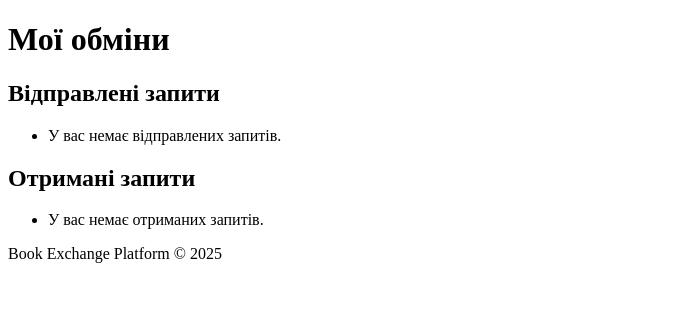
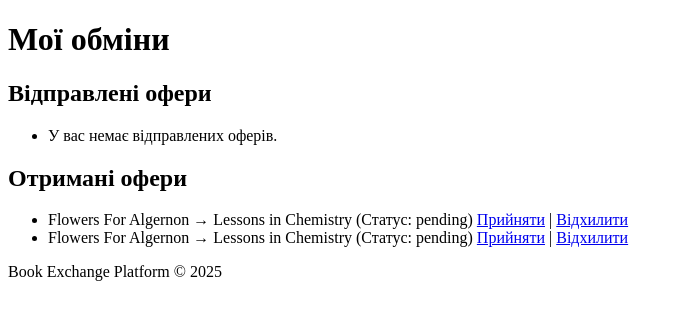
Before and after one commit to NikaDyn/book-exchange, a Django app: page /books/my-exchanges/ in a window 1280 px wide. Shown: the part 101-421 px from the top of the page, without its empty margins (0-682 px from the left). Run offline with Django 5.2, Linux system fonts and the light colour scheme; a user stored in the database is signed in; data comes from the database, SQL or seed files in the repository; both versions use the stored data as it was after the commit.

Commit message:
Second version

```diff
--- a/exchange/models.py
+++ b/exchange/models.py
@@ -35,5 +35,8 @@ class ExchangeRequest(models.Model):
     status = models.CharField(max_length=10, choices=[('pending', 'Очікує'), ('accepted', 'Прийнято'), ('rejected', 'Відхилено')], default='pending')
     created_at = models.DateTimeField(auto_now_add=True)
 
+    class Meta:
+        db_table = 'exchange_exchangerequest'
+
     def __str__(self):
         return f"{self.from_user.username} → {self.to_user.username}"
--- a/exchange/templates/exchange/my_exchanges.html
+++ b/exchange/templates/exchange/my_exchanges.html
@@ -3,21 +3,35 @@
 {% block content %}
   <h1>Мої обміни</h1>
 
-  <h2>Відправлені запити</h2>
+  <h2>Відправлені офери</h2>
   <ul>
-    {% for request in sent_requests %}
-      <li>{{ request.offered_book.title }} → {{ request.requested_book.title }} (Статус: {{ request.status }})</li>
+    {% for offer in offers_sent %}
+      <li>
+        {{ offer.offered_book.title }} → {{ offer.requested_book.title }} (Статус: {{ offer.status }})
+
+        {% if offer.status == 'pending' %}
+          <a href="{% url 'accept_offer' offer.id %}">Прийняти</a> |
+          <a href="{% url 'reject_offer' offer.id %}">Відхилити</a>
+        {% endif %}
+      </li>
     {% empty %}
-      <li>У вас немає відправлених запитів.</li>
+      <li>У вас немає відправлених оферів.</li>
     {% endfor %}
   </ul>
 
-  <h2>Отримані запити</h2>
+  <h2>Отримані офери</h2>
   <ul>
-    {% for request in received_requests %}
-      <li>{{ request.offered_book.title }} → {{ request.requested_book.title }} (Статус: {{ request.status }})</li>
+    {% for offer in offers_received %}
+      <li>
+        {{ offer.offered_book.title }} → {{ offer.requested_book.title }} (Статус: {{ offer.status }})
+
+        {% if offer.status == 'pending' %}
+          <a href="{% url 'accept_offer' offer.id %}">Прийняти</a> |
+          <a href="{% url 'reject_offer' offer.id %}">Відхилити</a>
+        {% endif %}
+      </li>
     {% empty %}
-      <li>У вас немає отриманих запитів.</li>
+      <li>У вас немає отриманих оферів.</li>
     {% endfor %}
   </ul>
 {% endblock %}
--- a/exchange/urls.py
+++ b/exchange/urls.py
@@ -12,4 +12,6 @@ urlpatterns = [
     path('add/', views.add_book, name='add_book'),
     path('exchange/<int:offered_book_id>/', views.create_exchange_request, name='create_exchange'),
     path('my-exchanges/', views.my_exchanges, name='my_exchanges'),
+    path('offer/<int:offer_id>/accept/', views.update_offer_status, {'status': 'accepted'}, name='accept_offer'),
+    path('offer/<int:offer_id>/reject/', views.update_offer_status, {'status': 'rejected'}, name='reject_offer'),
 ]
--- a/exchange/views.py
+++ b/exchange/views.py
@@ -1,6 +1,6 @@
 from django.contrib.auth.decorators import login_required
 from django.shortcuts import render, redirect, get_object_or_404
-from .models import Book, ExchangeOffer, ExchangeRequest
+from .models import Book, ExchangeOffer
 from .forms import BookForm, ExchangeOfferForm, UserRegistrationForm, ExchangeRequestForm
 from django.contrib.auth.forms import UserCreationForm
 from django.contrib.auth import login, authenticate
@@ -85,7 +85,6 @@ def register(request):
 @login_required
 def create_exchange_request(request, offered_book_id):
     offered_book = get_object_or_404(Book, id=offered_book_id, owner=request.user)
-
     if request.method == 'POST':
         form = ExchangeRequestForm(request.POST)
         if form.is_valid():
@@ -103,9 +102,23 @@ def create_exchange_request(request, offered_book_id):
 
 @login_required
 def my_exchanges(request):
-    sent_requests = ExchangeRequest.objects.filter(from_user=request.user)
-    received_requests = ExchangeRequest.objects.filter(to_user=request.user)
+    offers_sent = ExchangeOffer.objects.filter(from_user=request.user)
+    offers_received = ExchangeOffer.objects.filter(to_user=request.user)
+
     return render(request, 'exchange/my_exchanges.html', {
-        'sent_requests': sent_requests,
-        'received_requests': received_requests
+        'offers_sent': offers_sent,
+        'offers_received': offers_received,
     })
+
+
+@login_required
+def update_offer_status(request, offer_id, status):
+    offer = get_object_or_404(ExchangeOffer, id=offer_id, to_user=request.user)
+
+    if status not in ['accepted', 'rejected']:
+        return redirect('my_exchanges')
+
+    offer.status = status
+    offer.save()
+
+    return redirect('my_exchanges')
```
Also changed, not shown: db.sqlite3, exchange/migrations/0004_alter_exchangerequest_table.py (added).
